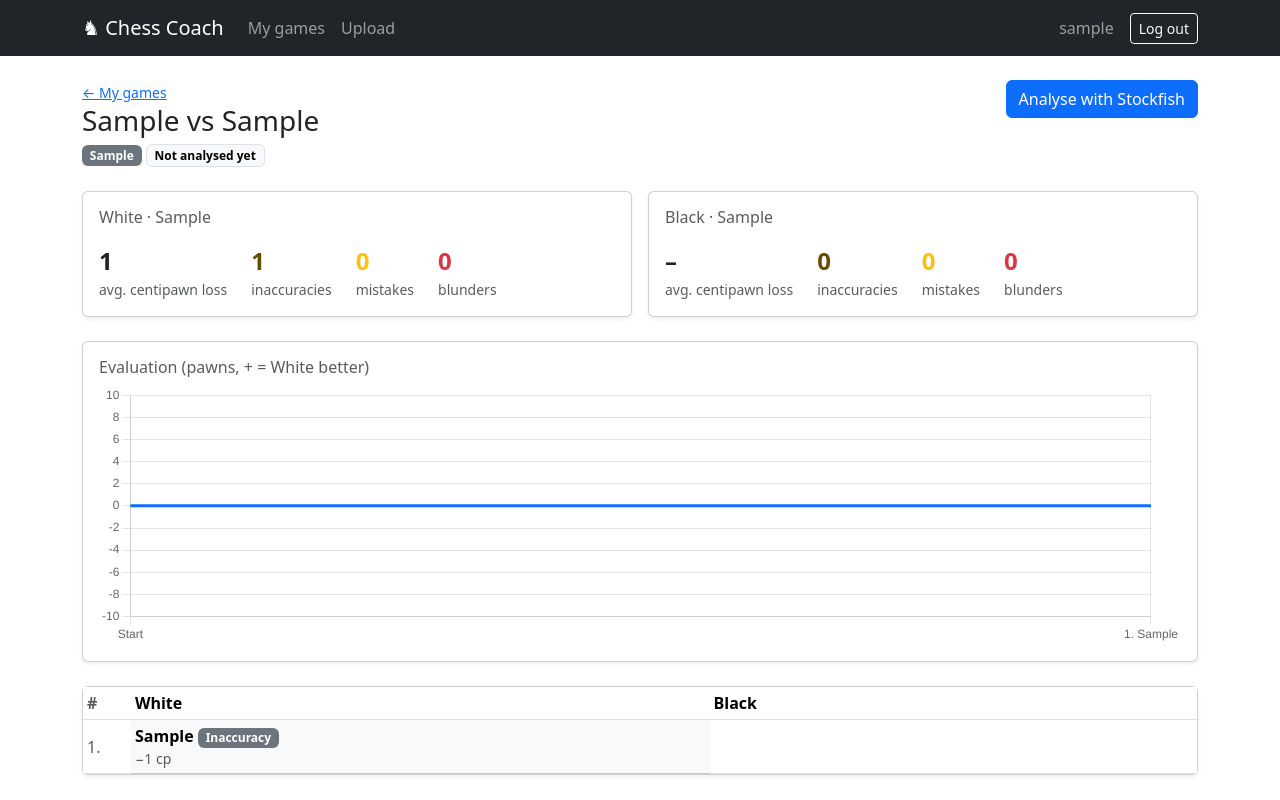
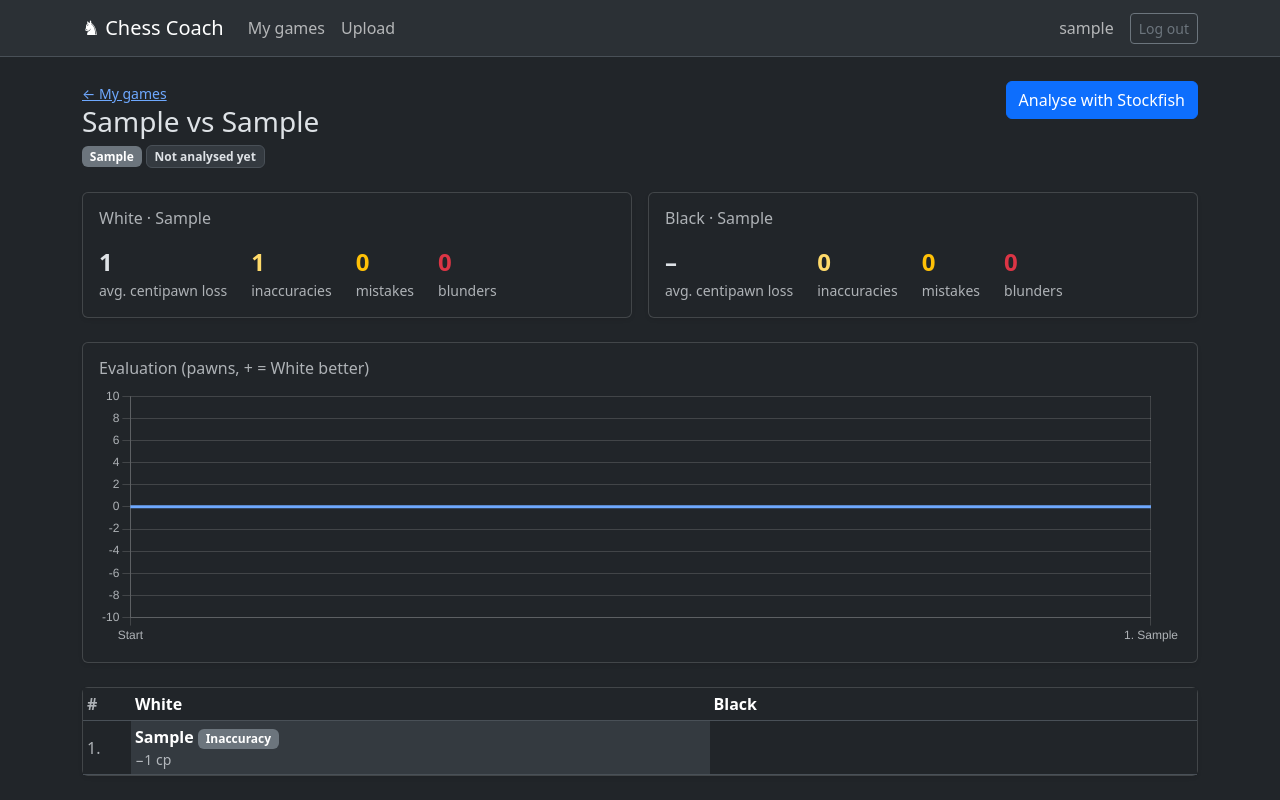
Before and after one commit to ayhamabualhaj/Chess_Coach, a Django app: page /games/1/ in a window 1280 px wide. Run offline with Django 5.2, Linux system fonts and the light colour scheme; a user stored in the database is signed in; tables that the repository leaves empty hold one stand-in row (values such as "Sample post"); parts of the project's set-up code (start-up, migrations or seed data) failed here and were passed over.

Commit message:
Switch the interface to a dark theme

```diff
--- a/apps/games/services/game_service.py
+++ b/apps/games/services/game_service.py
@@ -1,8 +1,6 @@
+
 import chess
-import chess
-
 from apps.games.models import Game, Mistake
-from apps.games.repositories import game_repository
 from apps.games.tasks import analyse_game_task
 from apps.games.models import Mistake
 from apps.games.repositories import game_repository
--- a/static/css/style.css
+++ b/static/css/style.css
@@ -8,6 +8,8 @@
   padding: 0.375rem 0.75rem;
   border: 1px solid var(--bs-border-color);
   border-radius: var(--bs-border-radius);
+  background-color: var(--bs-body-bg);
+  color: var(--bs-body-color);
 }
 .form-stack .helptext { font-size: 0.875rem; color: var(--bs-secondary-color); }
 .form-stack .helptext ul { margin: 0.25rem 0 0; padding-left: 1.25rem; }
@@ -17,3 +19,9 @@
 .eval-chart { position: relative; height: 260px; }
 .moves-table .move-number { width: 3rem; }
 .moves-table td + td { min-width: 8rem; }
+
+/* Mistake highlighting that adapts to the dark theme
+   (Bootstrap's table-danger/table-warning stay light even in dark mode). */
+.moves-table td.cell-blunder { --bs-table-bg: var(--bs-danger-bg-subtle); }
+.moves-table td.cell-mistake { --bs-table-bg: var(--bs-warning-bg-subtle); }
+.moves-table td.cell-inaccuracy { --bs-table-bg: var(--bs-secondary-bg); }
--- a/templates/base.html
+++ b/templates/base.html
@@ -1,6 +1,6 @@
 <!doctype html>
 {% load static %}
-<html lang="en">
+<html lang="en" data-bs-theme="dark">
 <head>
   <meta charset="utf-8">
   <meta name="viewport" content="width=device-width, initial-scale=1">
@@ -9,7 +9,7 @@
   <link rel="stylesheet" href="{% static 'css/style.css' %}">
 </head>
 <body>
-  <nav class="navbar navbar-expand-md navbar-dark bg-dark mb-4">
+  <nav class="navbar navbar-expand-md bg-body-tertiary border-bottom mb-4">
     <div class="container">
       <a class="navbar-brand" href="/">♞ Chess Coach</a>
       <button class="navbar-toggler" type="button" data-bs-toggle="collapse" data-bs-target="#mainNav"
@@ -25,7 +25,7 @@
           <span class="navbar-text me-3">{{ user.username }}</span>
           <form method="post" action="{% url 'logout' %}" class="d-flex">
             {% csrf_token %}
-            <button type="submit" class="btn btn-outline-light btn-sm">Log out</button>
+            <button type="submit" class="btn btn-outline-secondary btn-sm">Log out</button>
           </form>
         {% else %}
           <ul class="navbar-nav ms-auto">
--- a/templates/games/_move_cell.html
+++ b/templates/games/_move_cell.html
@@ -1,5 +1,4 @@
-<td class="{% if cell.mistake.severity == 'blunder' %}table-danger{% elif cell.mistake.severity == 'mistake' %}table-warning{% elif cell.mistake %}table-light{% endif %}">
-  {% if cell %}
+<td class="{% if cell.mistake %}cell-{{ cell.mistake.severity }}{% endif %}">  {% if cell %}
     <span class="fw-semibold">{{ cell.san }}</span>
     {% if cell.mistake %}
       <span class="badge {% if cell.mistake.severity == 'blunder' %}text-bg-danger{% elif cell.mistake.severity == 'mistake' %}text-bg-warning{% else %}text-bg-secondary{% endif %}">{{ cell.mistake.get_severity_display }}</span>
--- a/templates/games/_status_badge.html
+++ b/templates/games/_status_badge.html
@@ -1,8 +1,9 @@
 {% if game.status == "done" %}
   <span class="badge text-bg-success">{{ game.get_status_display }}</span>
-{% elif game.status == "running" or game.status == "queued" %}  <span class="badge text-bg-info">{{ game.get_status_display }}</span>
+{% elif game.status == "running" or game.status == "queued" %}
+  <span class="badge text-bg-info">{{ game.get_status_display }}</span>
 {% elif game.status == "failed" %}
   <span class="badge text-bg-danger">{{ game.get_status_display }}</span>
 {% else %}
-  <span class="badge text-bg-light border">{{ game.get_status_display }}</span>
+  <span class="badge bg-body-secondary text-body border">{{ game.get_status_display }}</span>
 {% endif %}
--- a/templates/games/detail.html
+++ b/templates/games/detail.html
@@ -108,15 +108,20 @@
 {% if rows %}
 <script src="https://cdn.jsdelivr.net/npm/chart.js@4.4.1"></script>
 <script>
-  const data = JSON.parse(document.getElementById("chart-data").textContent);
+    const data = JSON.parse(document.getElementById("chart-data").textContent);
+  // Take the chart's text, grid and line colours from the Bootstrap theme.
+  const theme = getComputedStyle(document.documentElement);
+  Chart.defaults.color = theme.getPropertyValue("--bs-secondary-color");
+  Chart.defaults.borderColor = theme.getPropertyValue("--bs-border-color-translucent");
+  const lineColor = theme.getPropertyValue("--bs-link-color");
   new Chart(document.getElementById("evalChart"), {
     type: "line",
     data: {
       labels: data.labels,
       datasets: [{
         data: data.evals,
-        borderColor: "#0d6efd",
-        backgroundColor: "rgba(13, 110, 253, 0.12)",
+                borderColor: lineColor,
+        backgroundColor: "rgba(110, 168, 254, 0.15)",
         fill: "origin",
         pointRadius: 0,
         pointHitRadius: 8,
```
